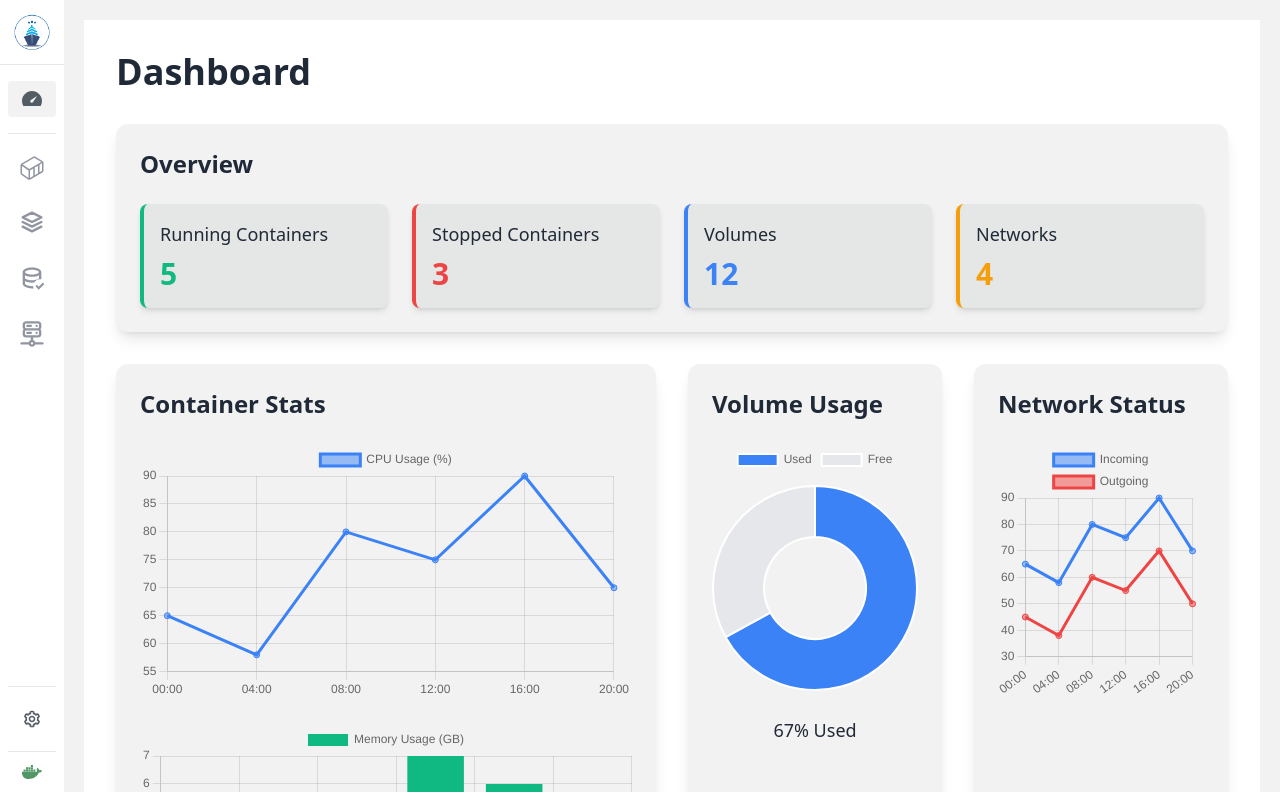
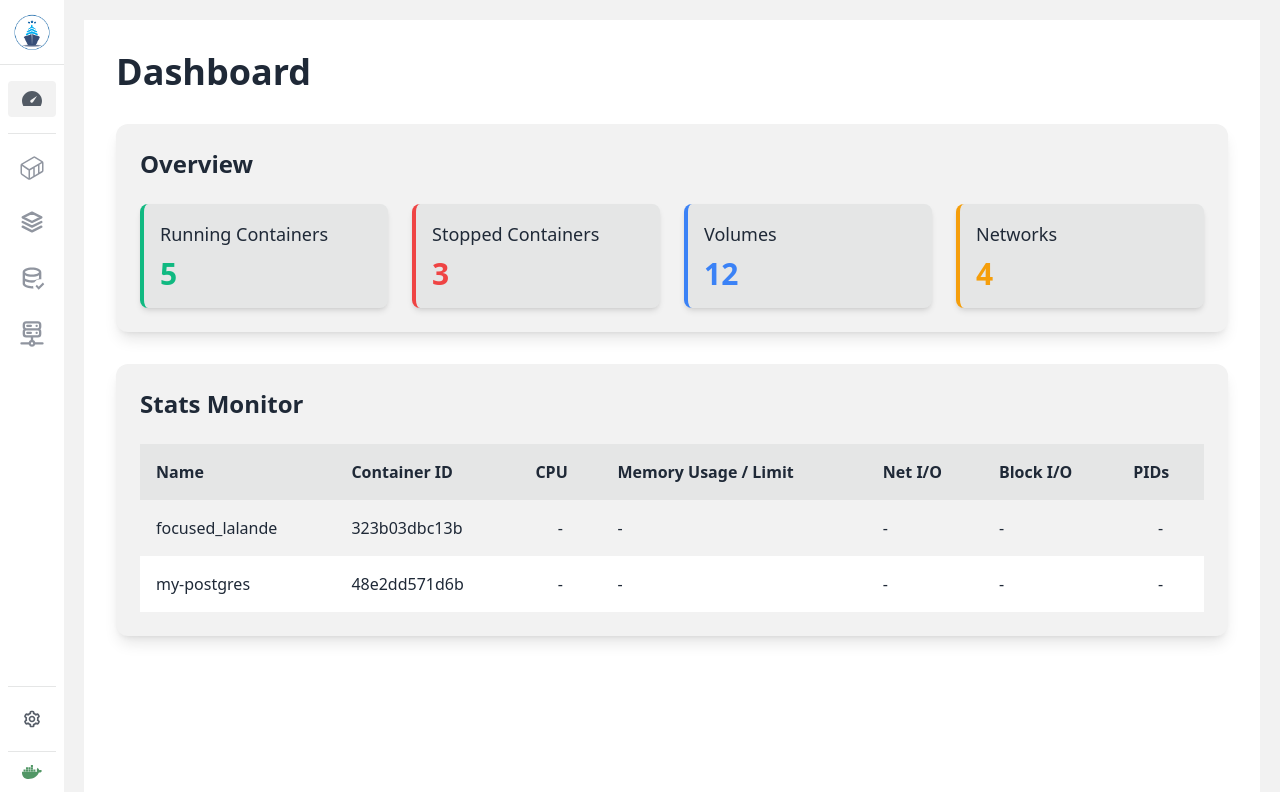
Before and after one commit to ropali/dockyard, a React (Vite) app: page /dashboard in a window 1280 px wide. Built offline with nearby package versions, Linux system fonts and the light colour scheme.

Commit message:
added stats monitor for dashboard

```diff
--- /dev/null
+++ b/src/components/ContainerTableSection.jsx
@@ -0,0 +1,81 @@
+import React, { useEffect, useState } from 'react';
+import { listen } from '@tauri-apps/api/event';
+import { invoke } from '@tauri-apps/api';
+
+const ContainerTableSection = ({ selectedContainer }) => {
+    const [containers, setContainers] = useState([
+        { name: 'focused_lalande', id: '323b03dbc13b', cpu: '-', memory: '-', netIO: '-', blockIO: '-', pids: '-' },
+        { name: 'my-postgres', id: '48e2dd571d6b', cpu: '-', memory: '-', netIO: '-', blockIO: '-', pids: '-' }
+    ]);
+
+    useEffect(() => {
+        if (selectedContainer) {
+            const unlistenStats = listen('stats', (event) => {
+                const updatedContainers = containers.map(container => {
+                    if (container.id === selectedContainer.Id) {
+                        const cpuUsage = (event.payload.cpu_stats.cpu_usage.total_usage / event.payload.cpu_stats.system_cpu_usage) * 100;
+                        const memoryUsage = `${(event.payload.memory_stats.usage / (1024 * 1024)).toFixed(2)} MB / ${(event.payload.memory_stats.limit / (1024 * 1024)).toFixed(2)} MB`;
+                        const netIO = `${(event.payload.networks.eth0.tx_bytes / 1024).toFixed(2)} KB / ${(event.payload.networks.eth0.rx_bytes / 1024).toFixed(2)} KB`;
+                        const blockWrite = event.payload.blkio_stats.io_service_bytes_recursive?.find(io => io.op === 'write')?.value / (1024 * 1024);
+                        const blockRead = event.payload.blkio_stats.io_service_bytes_recursive?.find(io => io.op === 'read')?.value / (1024 * 1024);
+                        const blockIO = `${blockWrite ? blockWrite.toFixed(2) : '0'} MB / ${blockRead ? blockRead.toFixed(2) : '0'} MB`;
+
+                        return {
+                            ...container,
+                            cpu: `${cpuUsage.toFixed(3)}%`,
+                            memory: memoryUsage,
+                            netIO: netIO,
+                            blockIO: blockIO,
+                            pids: event.payload.pids_stats.current
+                        };
+                    }
+                    return container;
+                });
+                setContainers(updatedContainers);
+            });
+
+            invoke('container_stats', { cId: selectedContainer.Id });
+
+            return () => {
+                invoke('cancel_stream', { streamType: "stats" });
+                unlistenStats.then(f => f());
+            };
+        }
+    }, [selectedContainer, containers]);
+
+    return (
+        <div className="col-span-12 bg-base-200 p-6 rounded-xl shadow-lg">
+            <h2 className="text-2xl font-semibold mb-6">Stats Monitor</h2>
+            <div className="overflow-x-auto">
+                <table className="table-auto w-full text-left whitespace-nowrap">
+                    <thead className="bg-base-300">
+                        <tr>
+                            <th className="p-4">Name</th>
+                            <th className="p-4">Container ID</th>
+                            <th className="p-4">CPU</th>
+                            <th className="p-4">Memory Usage / Limit</th>
+                            <th className="p-4">Net I/O</th>
+                            <th className="p-4">Block I/O</th>
+                            <th className="p-4">PIDs</th>
+                        </tr>
+                    </thead>
+                    <tbody>
+                        {containers.map((container, index) => (
+                            <tr key={index} className={`hover:bg-base-300 ${index % 2 === 0 ? 'bg-base-200' : 'bg-base-100'}`}>
+                                <td className="p-4 font-medium">{container.name}</td>
+                                <td className="p-4">{container.id}</td>
+                                <td className="p-4 text-center">{container.cpu}</td>
+                                <td className="p-4">{container.memory}</td>
+                                <td className="p-4">{container.netIO}</td>
+                                <td className="p-4">{container.blockIO}</td>
+                                <td className="p-4 text-center">{container.pids}</td>
+                            </tr>
+                        ))}
+                    </tbody>
+                </table>
+            </div>
+        </div>
+    );
+};
+
+export default ContainerTableSection;
--- a/src/components/Screens/Dashboard.jsx
+++ b/src/components/Screens/Dashboard.jsx
@@ -1,21 +1,19 @@
 import React from 'react';
 import { Line, Bar, Pie, Doughnut } from 'react-chartjs-2';
 import { Chart as ChartJS, CategoryScale, LinearScale, PointElement, LineElement, BarElement, ArcElement, Title, Tooltip, Legend } from 'chart.js';
+import ContainerTableSection from '../ContainerTableSection';
 
 ChartJS.register(CategoryScale, LinearScale, PointElement, LineElement, BarElement, ArcElement, Title, Tooltip, Legend);
 
+
 const Dashboard = () => {
     return (
-        <div className="bg-base-100 p-8 h-screen overflow-y-auto">
+        <div className="bg-base-100 p-8 h-screen w-screen overflow-y-auto">
             <h1 className="text-4xl font-bold mb-8 ">Dashboard</h1>
 
             <div className="grid grid-cols-12 gap-8">
                 <OverviewSection />
-                <ContainerStatsSection />
-                <VolumeUsageSection />
-                <NetworkStatusSection />
-                <RecentLogsSection />
-                <ResourceUsageSection />
+                <ContainerTableSection />
             </div>
         </div>
     );
@@ -48,176 +46,54 @@ const OverviewCard = ({ title, value, color }) => (
     </div>
 );
 
-const ContainerStatsSection = () => {
-    const labels = ['00:00', '04:00', '08:00', '12:00', '16:00', '20:00'];
-    const cpuData = {
-        labels,
-        datasets: [
-            {
-                label: 'CPU Usage (%)',
-                data: [65, 58, 80, 75, 90, 70],
-                borderColor: '#3B82F6',
-                backgroundColor: 'rgba(59, 130, 246, 0.5)',
-            },
-        ],
-    };
 
-    const memoryData = {
-        labels,
-        datasets: [
-            {
-                label: 'Memory Usage (GB)',
-                data: [4, 3, 5, 7, 6, 4],
-                backgroundColor: '#10B981',
-            },
-        ],
-    };
 
-    const options = {
-        responsive: true,
-        maintainAspectRatio: false,
-    };
 
-    return (
-        <div className="col-span-6 bg-base-200 p-6 rounded-xl shadow-lg">
-            <h2 className="text-2xl font-semibold mb-6 ">Container Stats</h2>
-            <div className="space-y-6">
-                <div className="h-64">
-                    <Line data={cpuData} options={options} />
-                </div>
-                <div className="h-64">
-                    <Bar data={memoryData} options={options} />
-                </div>
-            </div>
-        </div>
-    );
-};
 
-const VolumeUsageSection = () => {
-    const data = {
-        labels: ['Used', 'Free'],
-        datasets: [
-            {
-                data: [67, 33],
-                backgroundColor: ['#3B82F6', '#E5E7EB'],
-            },
-        ],
-    };
+// const ContainerTableSection = () => {
+//     const containers = [
+//         { name: 'focused_lalande', id: '323b03dbc13b', cpu: '0.003%', memory: '62.04 MB / 15.55 GB', netIO: '9.52 KB / 0 B', blockIO: '46.11 MB / 4 KB', pids: 6 },
+//         { name: 'my-postgres', id: '48e2dd571d6b', cpu: '-', memory: '-', netIO: '-', blockIO: '-', pids: 0 }
+//     ];
 
-    const options = {
-        responsive: true,
-        maintainAspectRatio: false,
-    };
+//     return (
+//         <div className="col-span-12 bg-base-200 p-6 rounded-xl shadow-lg">
+//             <h2 className="text-2xl font-semibold mb-6">Stats Monitor</h2>
+//             <div className="overflow-x-auto">
+//                 <table className="table table-auto w-full text-left whitespace-nowrap">
+//                     <thead className="bg-base-300">
+//                         <tr>
+//                             <th className="p-4">Name</th>
+//                             <th className="p-4">Container ID</th>
+//                             <th className="p-4">CPU</th>
+//                             <th className="p-4">Memory Usage / Limit</th>
+//                             <th className="p-4">Net I/O</th>
+//                             <th className="p-4">Block I/O</th>
+//                             <th className="p-4">PIDs</th>
+//                         </tr>
+//                     </thead>
+//                     <tbody>
+//                         {containers.map((container, index) => (
+//                             <tr key={index}>
+//                                 <td className="p-4 font-medium">{container.name}</td>
+//                                 <td className="p-4">{container.id}</td>
+//                                 <td className="p-4 text-center">{container.cpu}</td>
+//                                 <td className="p-4">{container.memory}</td>
+//                                 <td className="p-4">{container.netIO}</td>
+//                                 <td className="p-4">{container.blockIO}</td>
+//                                 <td className="p-4 text-center">{container.pids}</td>
+//                             </tr>
+//                         ))}
+//                     </tbody>
+//                 </table>
+//             </div>
+//         </div>
+//     );
+// };
 
-    return (
-        <div className="col-span-3 bg-base-200 p-6 rounded-xl shadow-lg">
-            <h2 className="text-2xl font-semibold mb-6 ">Volume Usage</h2>
-            <div className="h-64">
-                <Doughnut data={data} options={options} />
-            </div>
-            <div className="mt-4 text-center">
-                <p className="text-lg font-medium ">67% Used</p>
-            </div>
-        </div>
-    );
-};
 
-const NetworkStatusSection = () => {
-    const data = {
-        labels: ['00:00', '04:00', '08:00', '12:00', '16:00', '20:00'],
-        datasets: [
-            {
-                label: 'Incoming',
-                data: [65, 58, 80, 75, 90, 70],
-                borderColor: '#3B82F6',
-                backgroundColor: 'rgba(59, 130, 246, 0.5)',
-            },
-            {
-                label: 'Outgoing',
-                data: [45, 38, 60, 55, 70, 50],
-                borderColor: '#EF4444',
-                backgroundColor: 'rgba(239, 68, 68, 0.5)',
-            },
-        ],
-    };
 
-    const options = {
-        responsive: true,
-        maintainAspectRatio: false,
-    };
 
-    return (
-        <div className="col-span-3 bg-base-200 p-6 rounded-xl shadow-lg">
-            <h2 className="text-2xl font-semibold mb-6 ">Network Status</h2>
-            <div className="h-64">
-                <Line data={data} options={options} />
-            </div>
-        </div>
-    );
-};
 
-const RecentLogsSection = () => {
-    const logs = [
-        { timestamp: "08:00:01", message: "Container 'webapp' started", type: "info" },
-        { timestamp: "08:05:22", message: "Network 'bridge' created", type: "success" },
-        { timestamp: "08:15:43", message: "Volume 'data' attached to container 'db'", type: "info" },
-        { timestamp: "08:30:10", message: "Container 'cache' stopped unexpectedly", type: "error" },
-        { timestamp: "08:45:55", message: "Image 'nginx:latest' pulled successfully", type: "success" },
-    ];
-
-    return (
-        <div className="col-span-12 bg-base-200 p-6 rounded-xl shadow-lg">
-            <h2 className="text-2xl font-semibold mb-6 ">Recent Logs</h2>
-            <div className="bg-gray-900 text-white p-4 rounded-lg h-64 overflow-y-auto">
-                {logs.map((log, index) => (
-                    <LogItem key={index} {...log} />
-                ))}
-            </div>
-        </div>
-    );
-};
-
-const ResourceUsageSection = () => {
-    const data = {
-        labels: ['00:00', '04:00', '08:00', '12:00', '16:00', '20:00'],
-        datasets: [
-            {
-                label: 'CPU Usage (%)',
-                data: [45, 38, 60, 55, 70, 50],
-                borderColor: '#10B981',
-                backgroundColor: 'rgba(16, 185, 129, 0.5)',
-            },
-        ],
-    };
-
-    const options = {
-        responsive: true,
-        maintainAspectRatio: false,
-    };
-
-    return (
-        <div className="col-span-12 bg-base-200 p-6 rounded-xl shadow-lg">
-            <h2 className="text-2xl font-semibold mb-6 ">Resource Usage</h2>
-            <div className="h-64">
-                <Line data={data} options={options} />
-            </div>
-        </div>
-    );
-};
-
-const LogItem = ({ timestamp, message, type }) => {
-    const typeColors = {
-        info: 'text-blue-400',
-        success: 'text-green-400',
-        error: 'text-red-400'
-    };
-
-    return (
-        <div className="mb-2">
-            <span className="font-mono text-sm ">{timestamp}</span>{' '}
-            <span className={typeColors[type] || 'text-white'}>{message}</span>
-        </div>
-    );
-};
 
 export default Dashboard;
```
